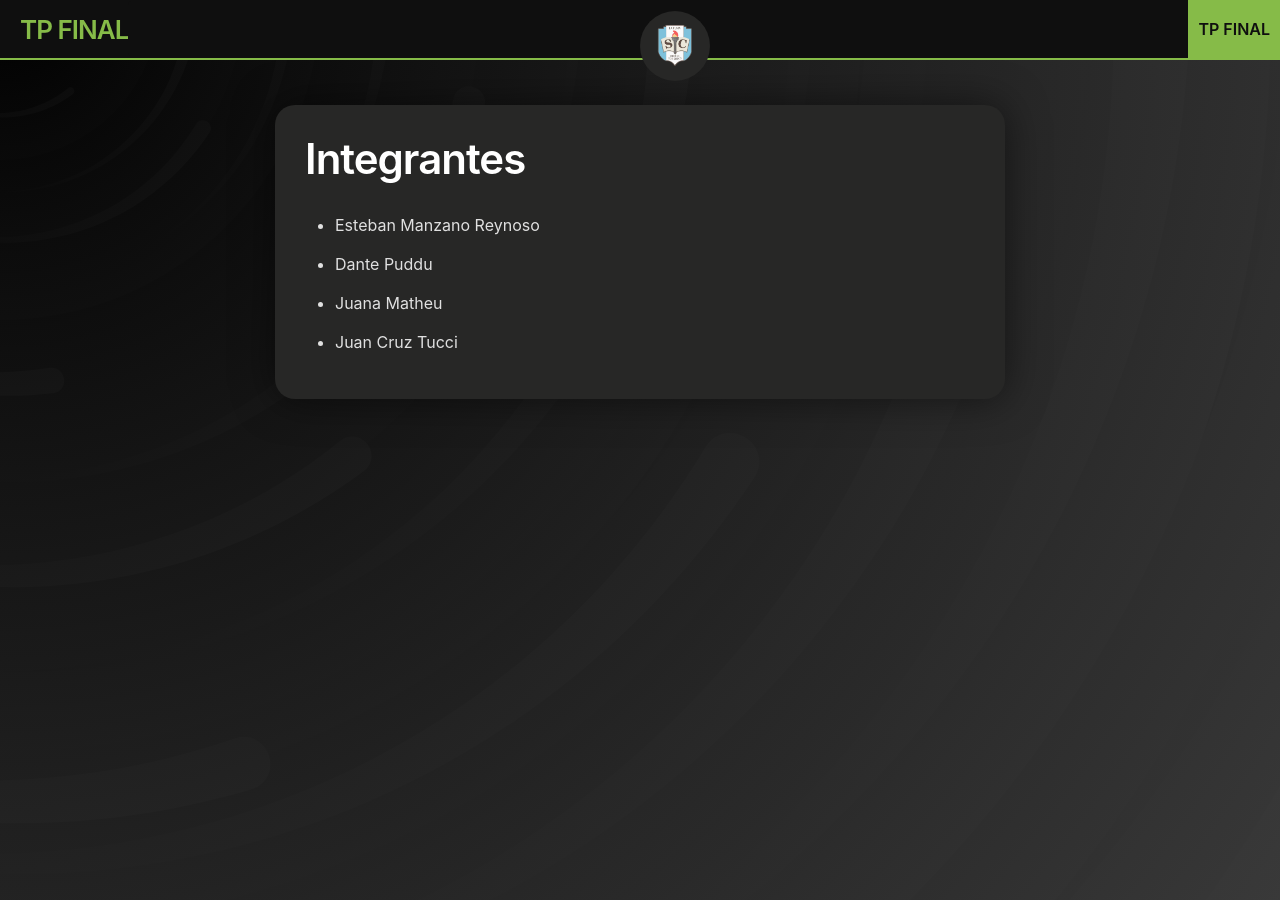
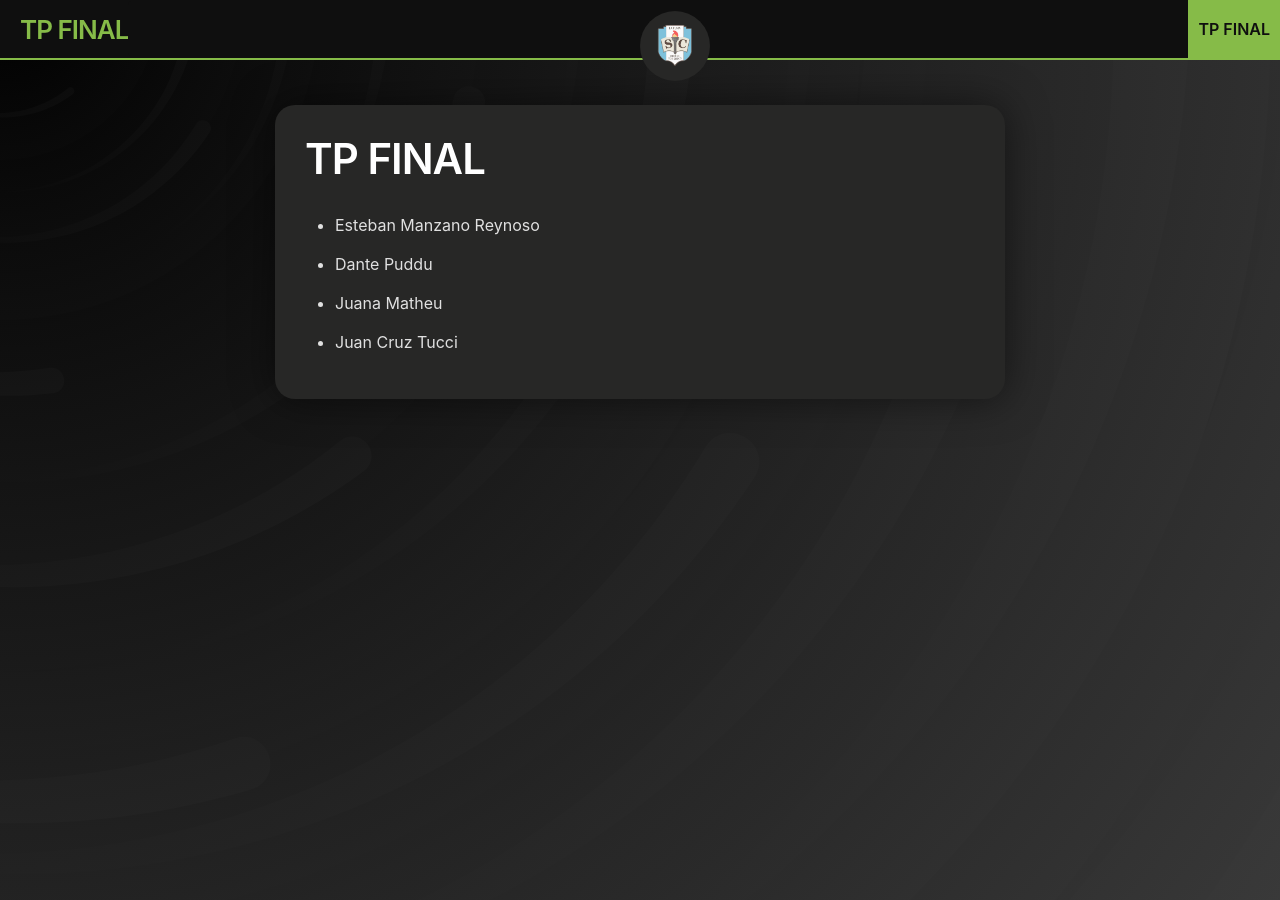
Before and after one commit to tpnashe1/tpnashe1, a Jekyll site: the page built from about.md, in a window 1280 px wide. Built offline with Jekyll 4.4.1, drawn with Linux system fonts in a browser that asks for light colours.

Commit message:
Add files via upload

```diff
--- a/_layouts/page.html
+++ b/_layouts/page.html
@@ -4,7 +4,7 @@ layout: default
 <article class="post">
 
   <header class="post-header">
-    <h1 class="post-title">{{ page.title | escape }}</h1>
+    <h1 class="post-title">{{ escape }} TP FINAL</h1>
   </header>
 
   <div class="post-content">
```
